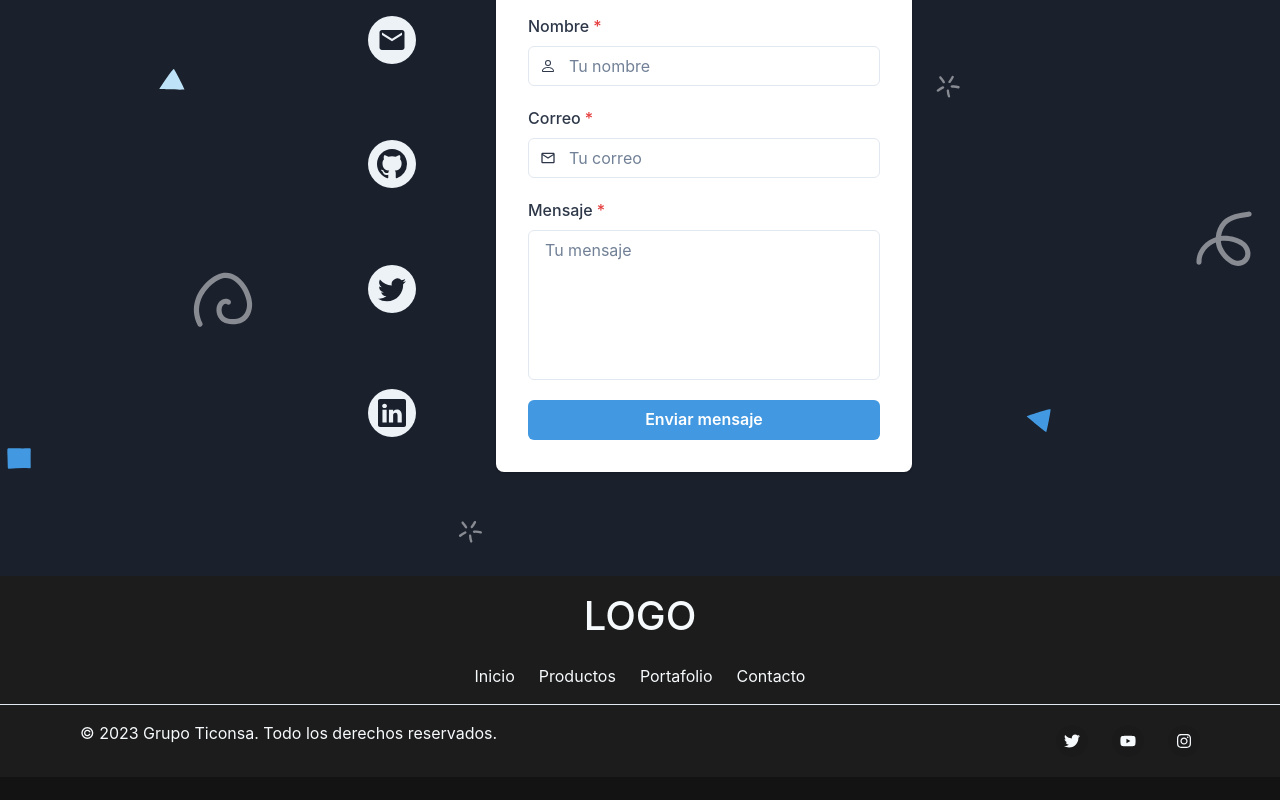
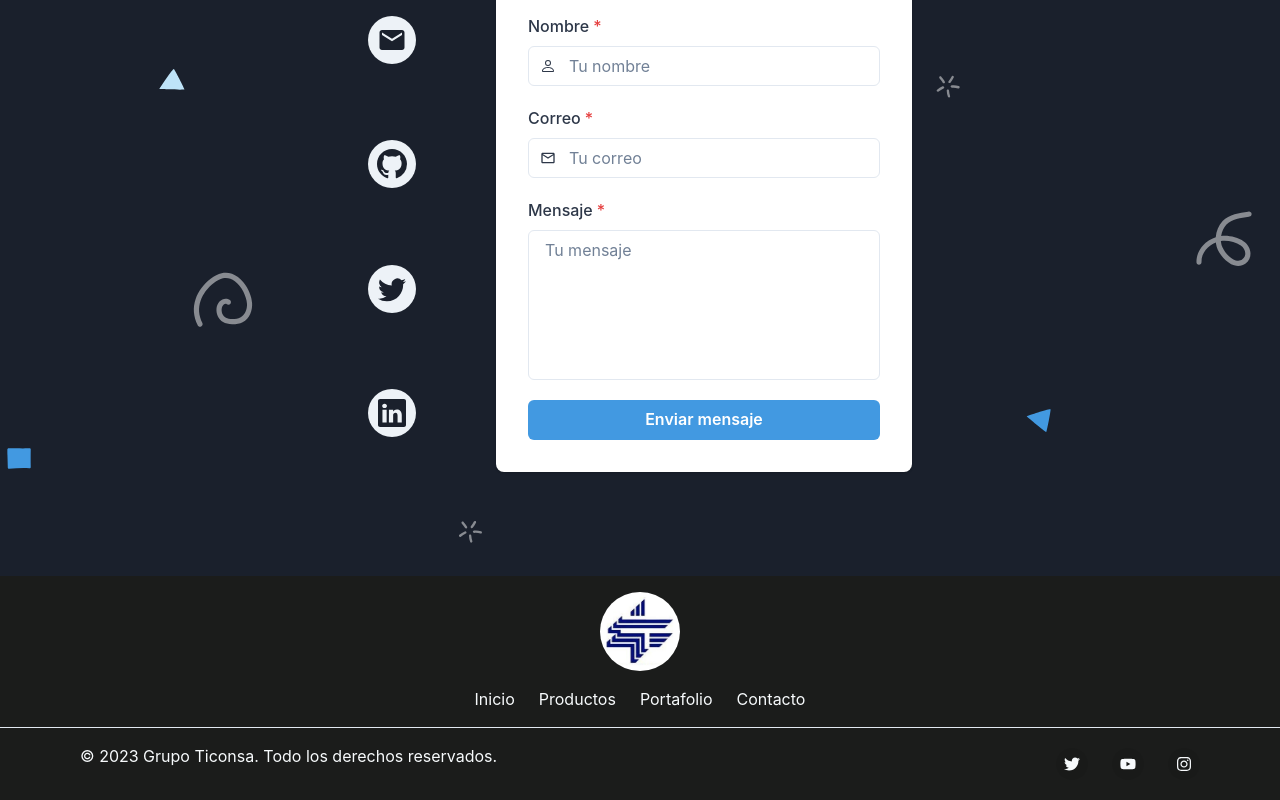
Before and after one commit to ucm23/grupo-ticonsa, a React (Vite) app: page /contacto in a window 1280 px wide. Shown: the part 830-1630 px from the top of the page. Before the commit the page ends 1607 px from the top, so only its background shows below. Built offline with nearby package versions, Linux system fonts and the light colour scheme.

Commit message:
logo footer

```diff
--- a/src/components/Footer.jsx
+++ b/src/components/Footer.jsx
@@ -41,18 +41,24 @@ export default function SmallCentered() {
   return (
     <Box
       bg={'#1b1c1b'}
-      color={useColorModeValue('gray.50', 'gray.200')}>
+      color={useColorModeValue('gray.50', 'gray.200')}
+    >
       <Container
         as={Stack}
-        maxW={'6xl'}
+        maxW='6xl'
         py={4}
         spacing={4}
-        justify={'center'}
-        align={'center'}
-        >
-          <h1>LOGO</h1>
+        justify='center'
+        align='center'
+      >
+          <img
+            src="/logo.jfif"
+            className='rounded-circle'
+            alt="logo Grupo Ticonsa"
+            style={{ width: '5rem' }}
+          />
 
-        <Stack direction={'row'} spacing={6}>
+        <Stack direction='row' spacing={6}>
           <Box as="a" href={'/'}>
             Inicio
           </Box>
--- a/src/components/NavBar.jsx
+++ b/src/components/NavBar.jsx
@@ -11,7 +11,7 @@ export default function NavBar({children}) {
         {id:1, href: "/", content: "Inicio"},
         {id:2, href: "/historia", content: "Historia"},
         {id:3, href: "/prefabricado", content: "Sistema de prefabricado"},
-        {id:4, href: "/productos", content: "Productos"},
+        /* {id:4, href: "/productos", content: "Productos"}, */
         {id:5, href: "/portafolio", content: "Portafolio"},
         {id:6, href: "/contacto", content: "Contacto"},
     ]
```
